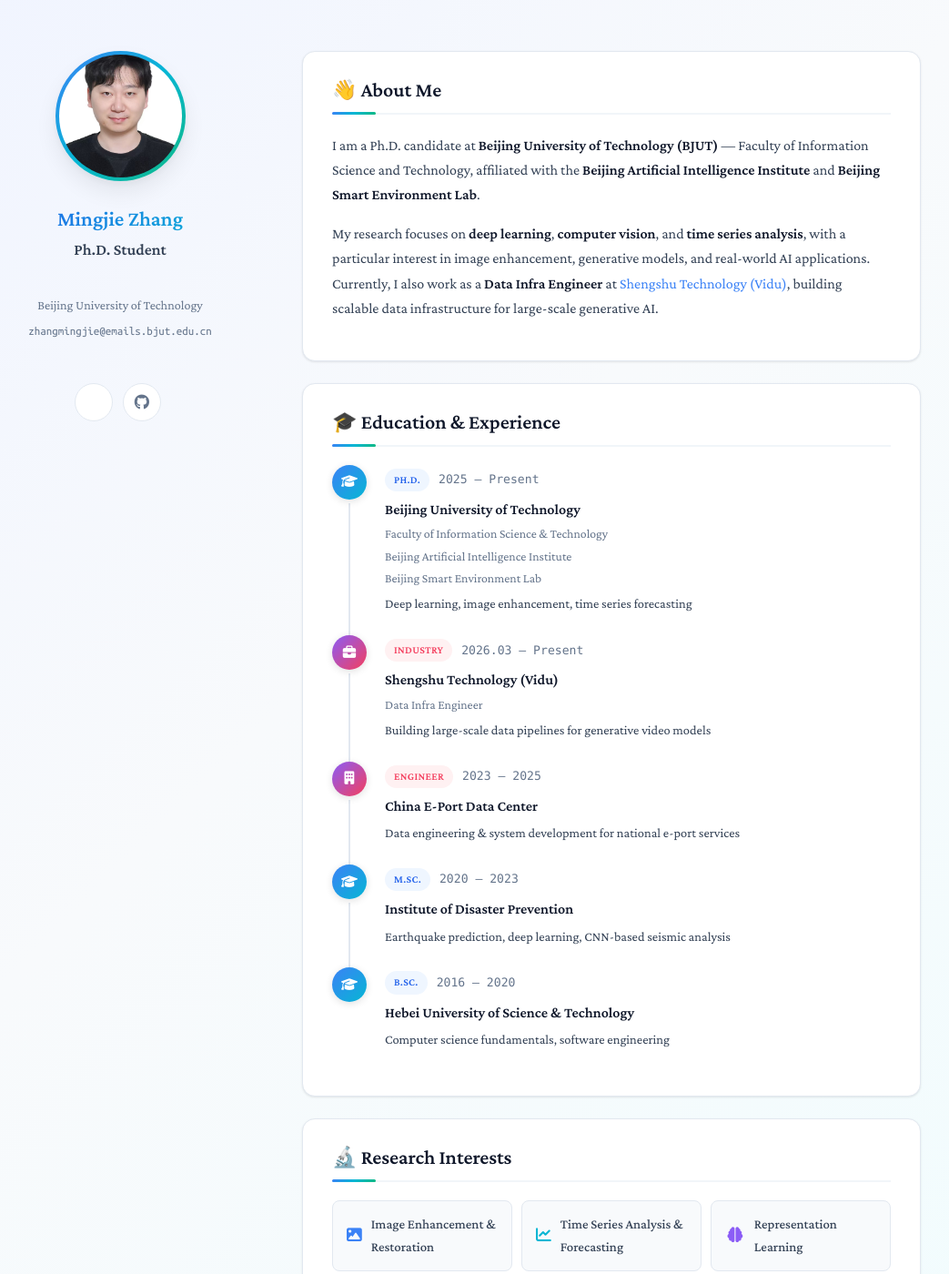
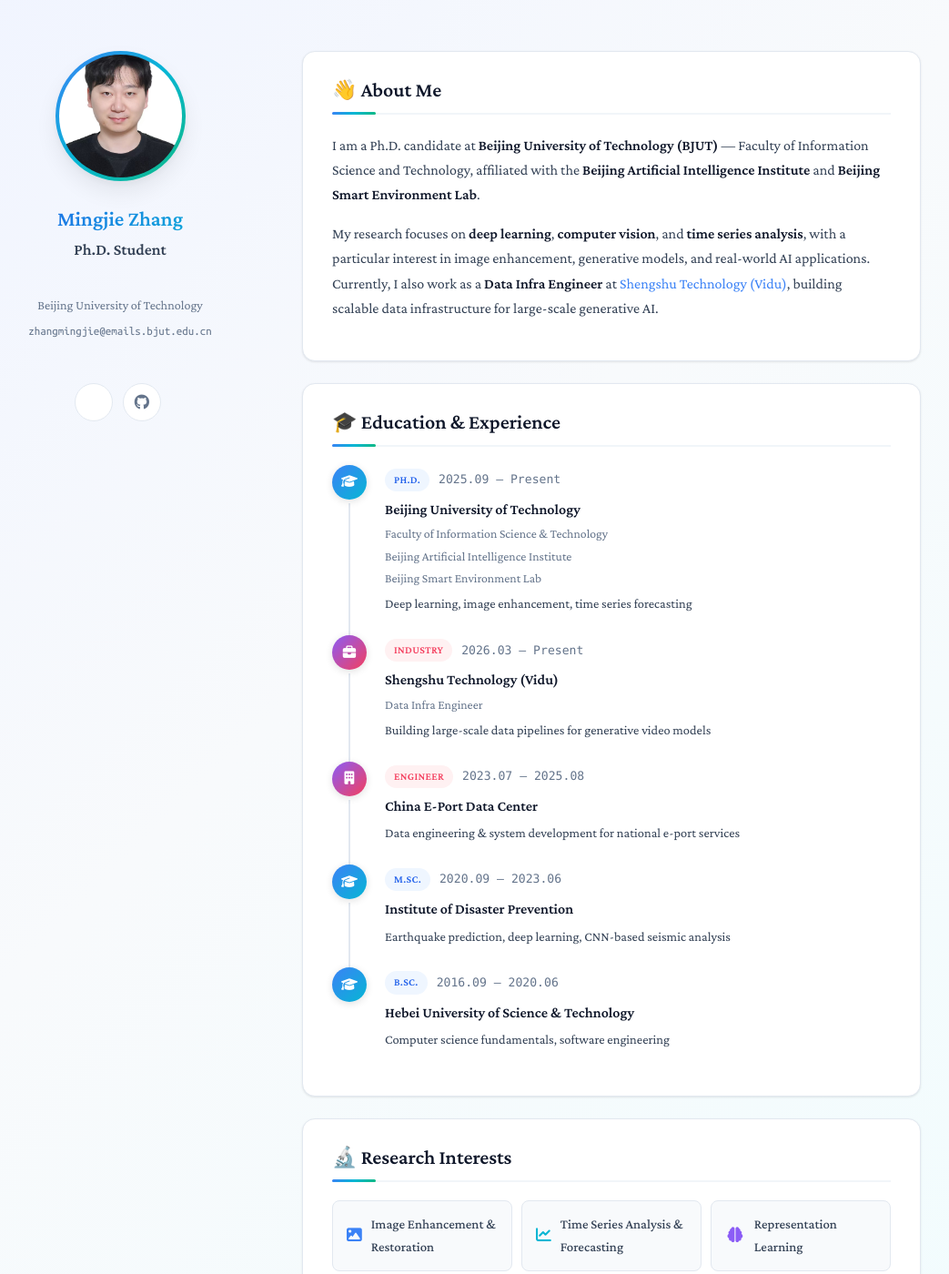
Before and after one commit to MingJ-Zhang/MingJ-Zhang.github.io, a Jekyll site: the page built from index.md, in a window 1280 px wide and 1400 px high. Shown: the whole window at 91% size, without its empty margins (138-1181 px from the left). Built offline with Jekyll 4.4.1, drawn with Linux system fonts in a browser that asks for light colours; a style sheet for code colours, icons or effects is not loaded.

Commit message:
Update index.md
month

```diff
--- a/index.md
+++ b/index.md
@@ -23,7 +23,7 @@
   <div class="tl-content">
     <div class="tl-header">
       <span class="tl-badge edu">Ph.D.</span>
-      <span class="tl-date">2025 – Present</span>
+      <span class="tl-date">2025.09 – Present</span>
     </div>
     <div class="tl-title">Beijing University of Technology</div>
     <div class="tl-sub">Faculty of Information Science & Technology</div>
@@ -51,7 +51,7 @@
   <div class="tl-content">
     <div class="tl-header">
       <span class="tl-badge work">Engineer</span>
-      <span class="tl-date">2023 – 2025</span>
+      <span class="tl-date">2023.07 – 2025.08</span>
     </div>
     <div class="tl-title">China E-Port Data Center</div>
     <div class="tl-desc">Data engineering & system development for national e-port services</div>
@@ -63,7 +63,7 @@
   <div class="tl-content">
     <div class="tl-header">
       <span class="tl-badge edu">M.Sc.</span>
-      <span class="tl-date">2020 – 2023</span>
+      <span class="tl-date">2020.09 – 2023.06</span>
     </div>
     <div class="tl-title">Institute of Disaster Prevention</div>
     <div class="tl-desc">Earthquake prediction, deep learning, CNN-based seismic analysis</div>
@@ -75,7 +75,7 @@
   <div class="tl-content">
     <div class="tl-header">
       <span class="tl-badge edu">B.Sc.</span>
-      <span class="tl-date">2016 – 2020</span>
+      <span class="tl-date">2016.09 – 2020.06</span>
     </div>
     <div class="tl-title">Hebei University of Science & Technology</div>
     <div class="tl-desc">Computer science fundamentals, software engineering</div>
```
